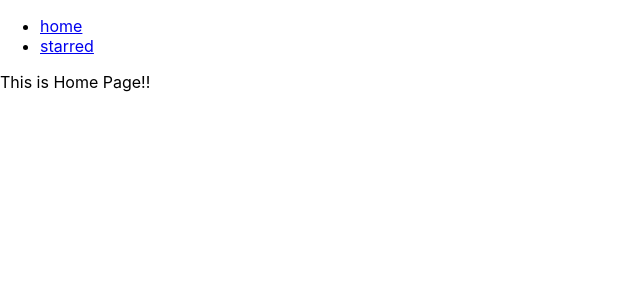
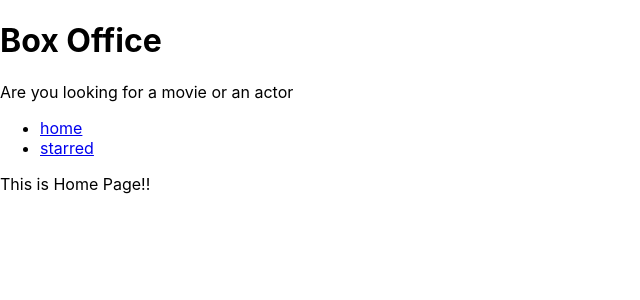
Before and after one commit to Prashant-17-11/BoxOffice, a React (Create React App) app: page / in a window 1280 px wide. Shown: the top 300 px of the page, without its empty margins (0-640 px from the left). Built offline with nearby package versions, Linux system fonts and the light colour scheme.

Commit message:
added layout management and added title

```diff
--- a/src/App.js
+++ b/src/App.js
@@ -1,15 +1,12 @@
 import React from "react";
 import {Routes, Route} from "react-router-dom";
 
-import Navs from "./Components/Navs";
 import Home from "./Routes/Home";
 import Starred from "./Routes/Starred";
 
 function App() {
   return (
     <div className="App">
-      <Navs />
-
       <Routes>
         <Route path="/" element={<Home />}></Route>
         <Route path="starred" element={<Starred />}>
--- /dev/null
+++ b/src/Components/MainPageLayout.js
@@ -0,0 +1,18 @@
+import React from "react";
+import Navs from "./Navs";
+import Title from "./Title";
+
+const MainPageLayout = ({ children }) => {
+  return (
+    <div>
+      <Title
+        title="Box Office"
+        subtitle="Are you looking for a movie or an actor"
+      />
+      <Navs />
+      {children}
+    </div>
+  );
+};
+
+export default MainPageLayout;
--- /dev/null
+++ b/src/Components/Title.js
@@ -0,0 +1,12 @@
+import React from "react";
+
+const Title = ({ title, subtitle }) => {
+  return (
+    <div>
+      <h1>{title}</h1>
+      <p>{subtitle}</p>
+    </div>
+  );
+};
+
+export default Title;
--- a/src/Routes/Home.js
+++ b/src/Routes/Home.js
@@ -1,9 +1,8 @@
-import React from 'react'
+import React from "react";
+import MainPageLayout from "../Components/MainPageLayout";
 
 const Home = () => {
-  return (
-    <div>This is Home Page!!</div>
-  )
-}
+  return <MainPageLayout>This is Home Page!!</MainPageLayout>;
+};
 
-export default Home
+export default Home;
--- a/src/Routes/Starred.js
+++ b/src/Routes/Starred.js
@@ -1,9 +1,8 @@
-import React from 'react'
+import React from "react";
+import MainPageLayout from "../Components/MainPageLayout";
 
 const Starred = () => {
-  return (
-    <div>This is starred page!</div>
-  )
-}
+  return <MainPageLayout>This is starred page!</MainPageLayout>;
+};
 
-export default Starred
+export default Starred;
```
